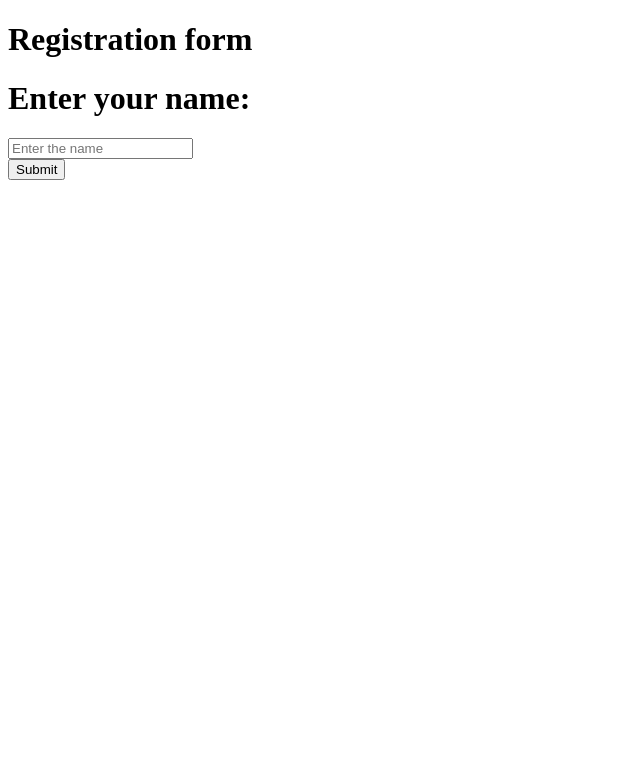
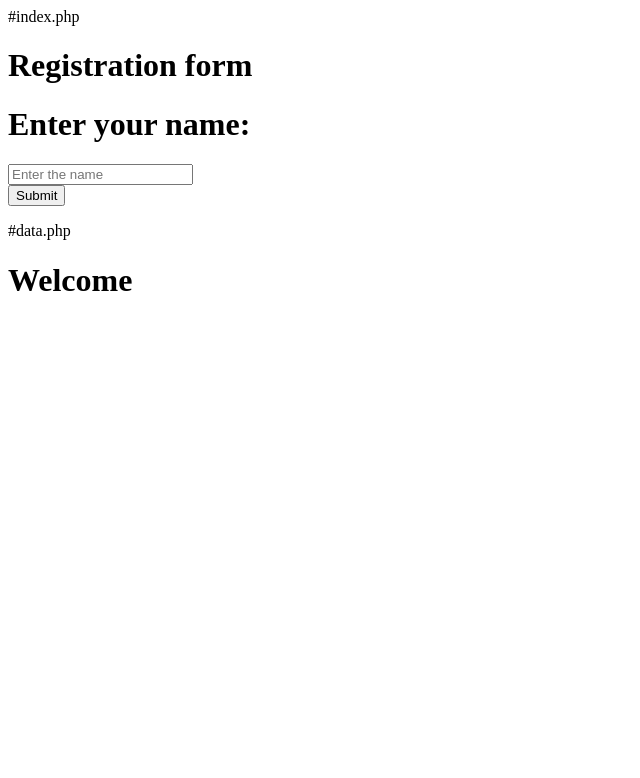
Before and after one commit to shivamgupta09092003/PHP, a PHP site: page /index2.php in a window 1280 px wide. Shown: the top 778 px of the page, without its empty margins (0-640 px from the left). Run offline with PHP 8.4, Linux system fonts and the light colour scheme; data that the repository does not hold is empty.

Commit message:
Update index2.php

```diff
--- a/index2.php
+++ b/index2.php
@@ -1,3 +1,5 @@
+#index.php
+
 <!DOCTYPE html>
 <html lang="en">
 <head>
@@ -18,3 +20,18 @@
 </form>
 </body>
 </html>
+
+#data.php
+
+<!DOCTYPE html>
+<html lang="en">
+<head>
+    <title>Submit</title>
+</head>
+<body>
+    <h1> Welcome </h1>
+    <h2>
+        <?php echo $_POST["name"];?>
+</h2>
+</body>
+</html>
```
